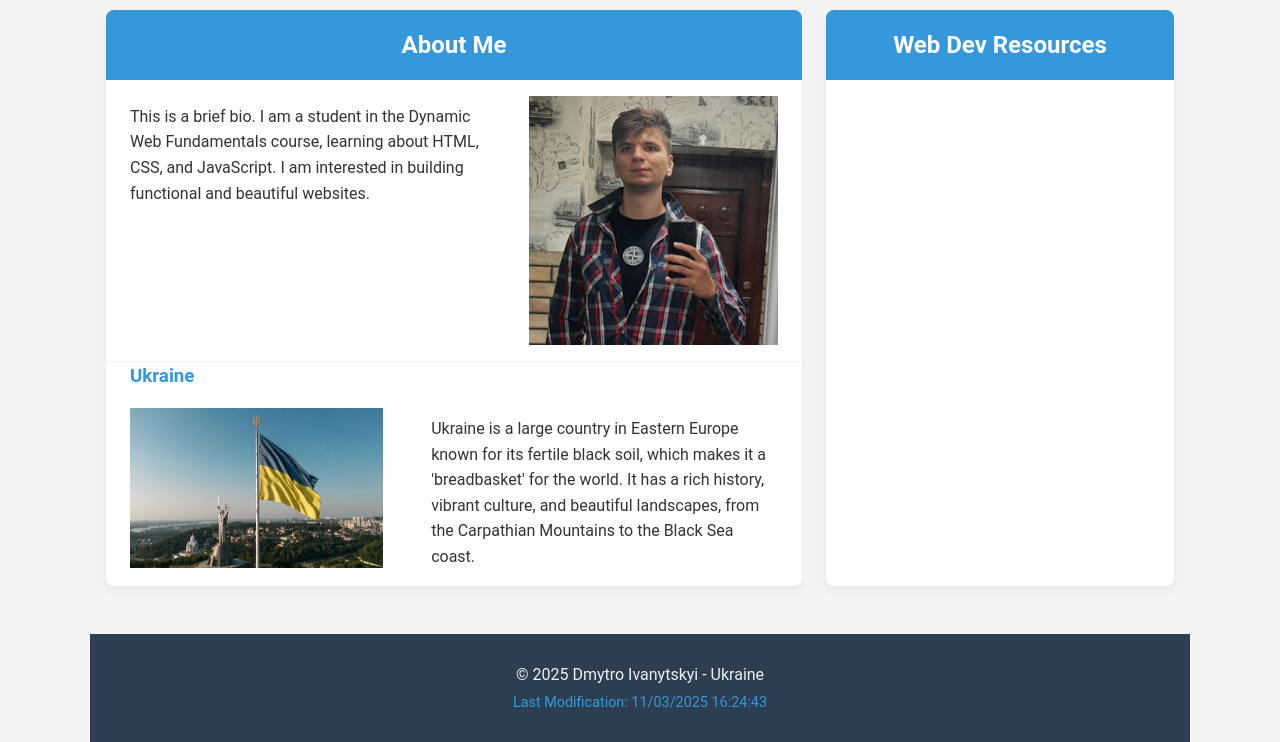
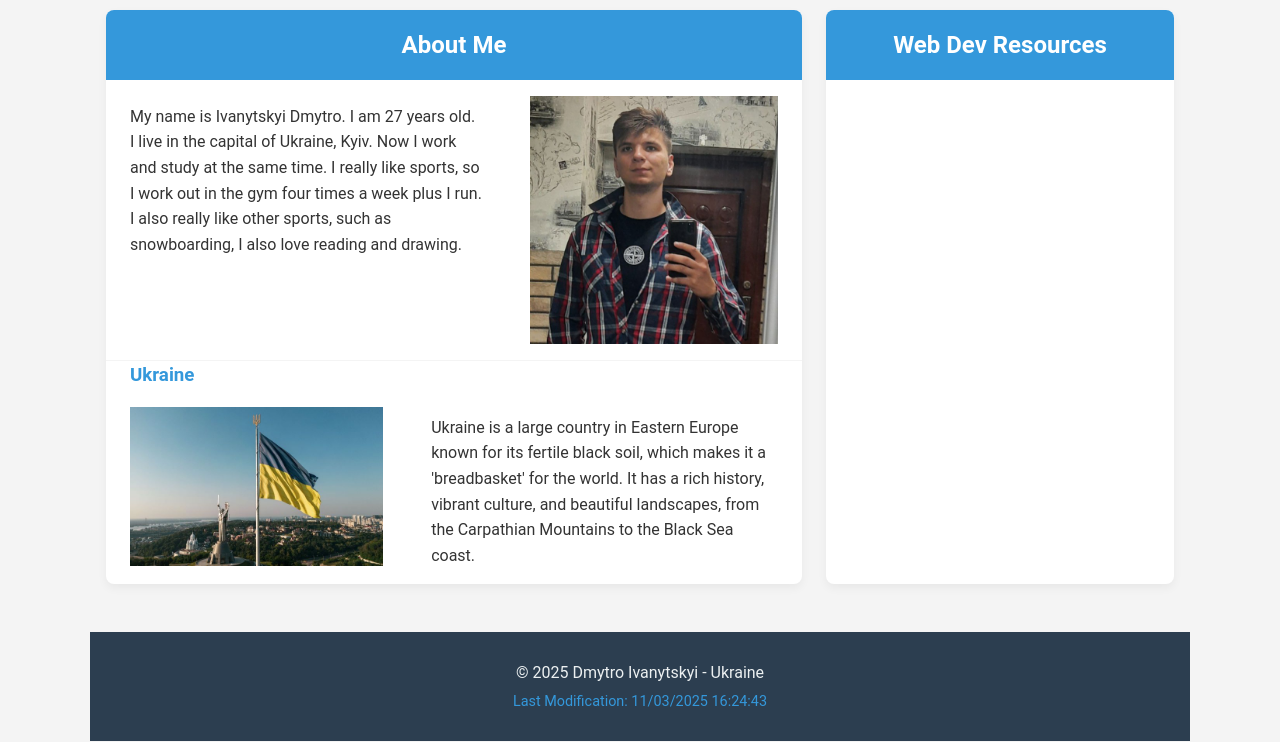
Before and after one commit to Trident1998/wdd131, a plain HTML site: page index.html in a window 1280 px wide. Shown: the part 187-929 px from the top of the page. Drawn offline with Linux system fonts and the light colour scheme.

Commit message:
rewrited bio

```diff
--- a/index.html
+++ b/index.html
@@ -42,9 +42,11 @@
         <h2>About Me</h2>
         <div class="bio">
           <p>
-            This is a brief bio. I am a student in the Dynamic Web Fundamentals
-            course, learning about HTML, CSS, and JavaScript. I am interested in
-            building functional and beautiful websites.
+            My name is Ivanytskyi Dmytro. I am 27 years old. I live in the
+            capital of Ukraine, Kyiv. Now I work and study at the same time. I
+            really like sports, so I work out in the gym four times a week plus
+            I run. I also really like other sports, such as snowboarding, I also
+            love reading and drawing.
           </p>
           <img src="images/profile-picture.jpg" alt="profile-picture" />
         </div>
```
